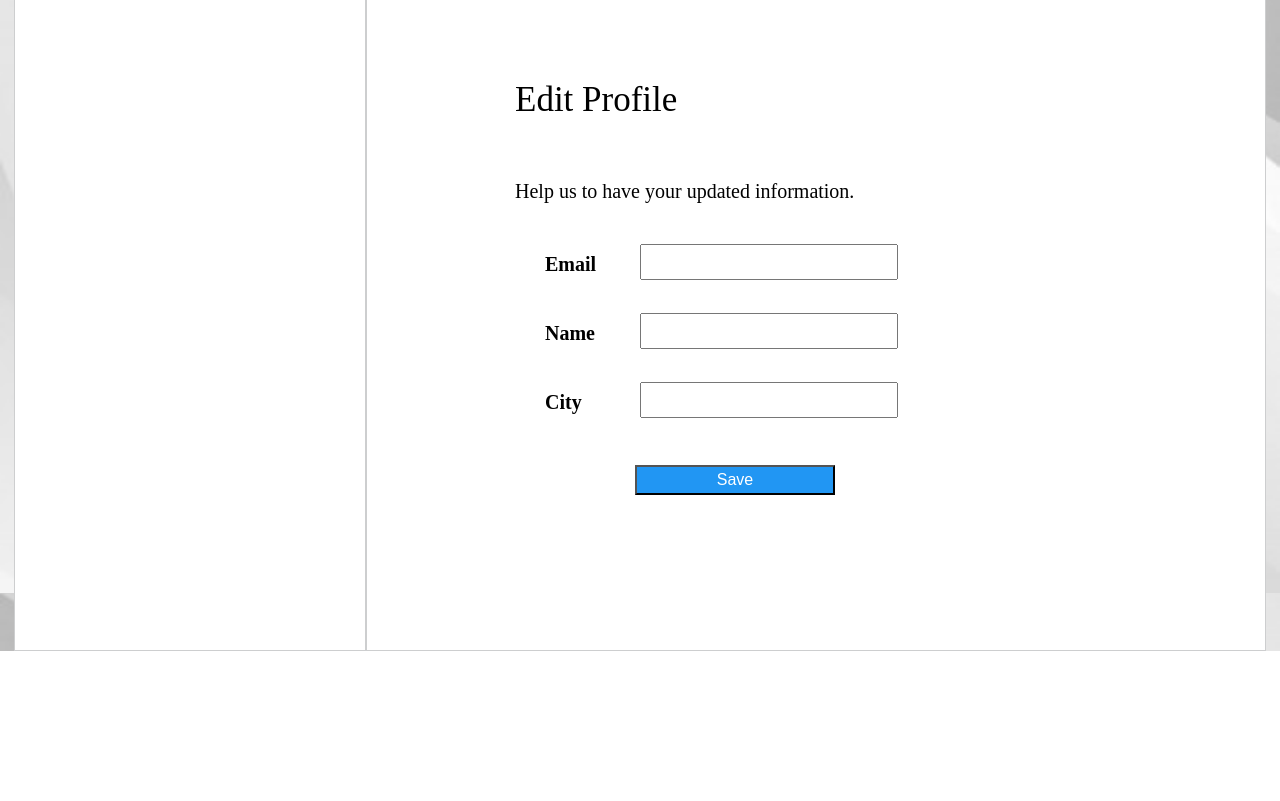
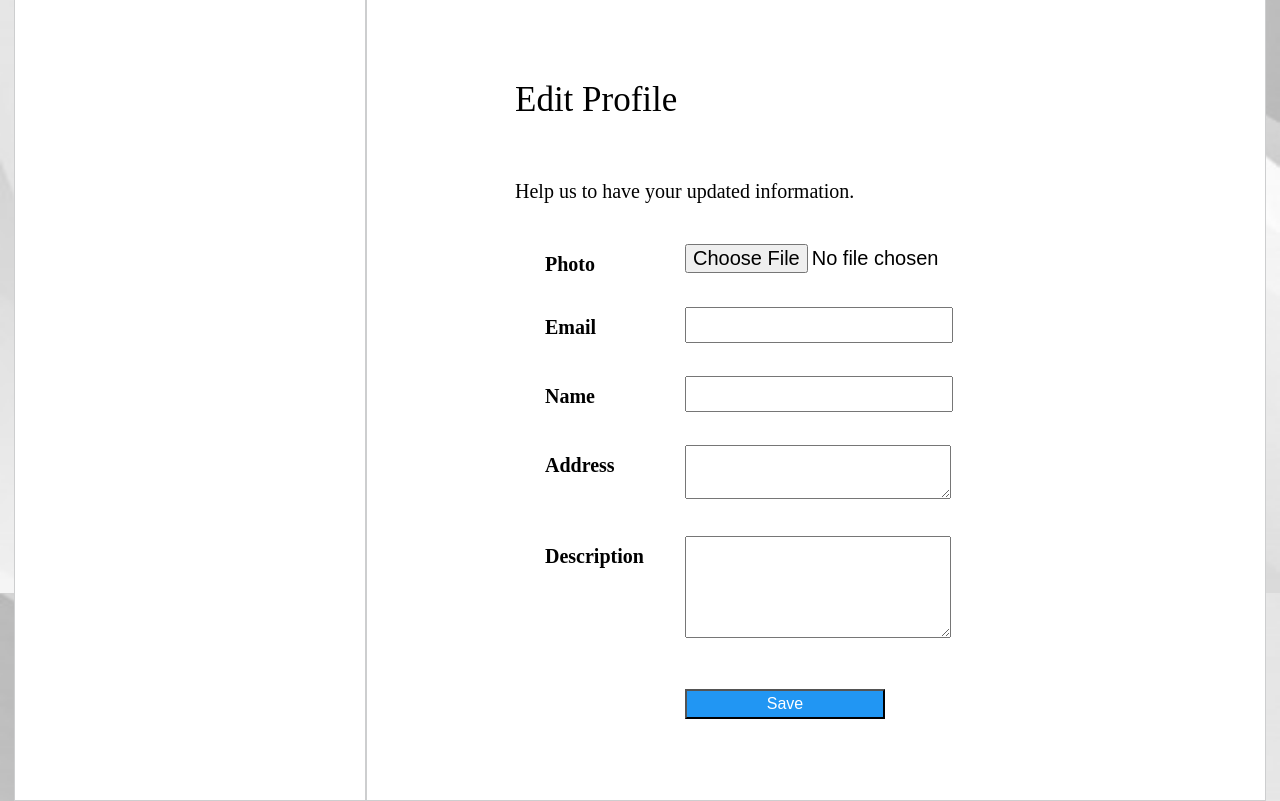
Before and after one commit to babadela3/BoardgameApp, a Spring app: template SpringApp/src/main/resources/templates/editProfile.html in a window 1280 px wide. Shown: the part 357-1158 px from the top of the page. Before the commit the page ends 1008 px from the top, so only its background shows below. Run offline with Thymeleaf, Linux system fonts and the light colour scheme; the template is opened without the code that fills it, so the values that code supplies are empty; some libraries are stand-ins or nearby versions.

Commit message:
Add profile photo functionality

```diff
--- a/SpringApp/src/main/java/ro/bg/service/PubService.java
+++ b/SpringApp/src/main/java/ro/bg/service/PubService.java
@@ -7,6 +7,8 @@ import ro.bg.model.Pub;
 public interface PubService {
 
     Pub getPub(Account account) throws BoardGameServiceException;
+
+    Pub getPubByEmail(String email);
 
     void createPub(Pub pub);
 
--- a/SpringApp/src/main/java/ro/bg/service/PubServiceImpl.java
+++ b/SpringApp/src/main/java/ro/bg/service/PubServiceImpl.java
@@ -30,6 +30,11 @@ public class PubServiceImpl implements PubService{
         pub.setPassword(null);
         pub.setReservations(null);
         return pub;
+    }
+
+    @Override
+    public Pub getPubByEmail(String email) {
+        return pubDAO.findByEmail(email);
     }
 
     @Override
--- a/SpringApp/src/main/resources/static/css/menu.css
+++ b/SpringApp/src/main/resources/static/css/editprofile.css
@@ -88,14 +88,11 @@ html, body
 #divProfileName {
     width: 59%;
     display: inline-block;
-    border-color: red;
 }
 
 #divProfileButton {
     width: 39%;
     display: inline-block;
-    border-color: coral;
-    float:left;
 }
 
 #divProfilePhotos {
@@ -116,11 +113,12 @@ html, body
 #profileName {
     float:right;
     font-size:25px;
-    margin-right:47px;
+    margin-right:100px;
 }
 
 #profileButton {
     float: left;
+    margin-left: 20px;
     border: thin solid #CDCECF;
     outline: none;
     font-size: 15px;
@@ -153,67 +151,13 @@ html, body
     font-size:20px;
 }
 
-#divOptions {
-    width: 600px;
-    margin: auto;
-    margin-top: 10px;
-    padding: 18px;
-    overflow: auto;
-    border-top: thin solid #CDCECF;
-}
-
-.options {
-    width:22%;
-    display: inline-block;
-}
-
-#optionAlbums, #optionUpload, #optionPhotos, #optionCreate {
-    font-size: 18px;
-    cursor: pointer;
-    color: black;
-}
-
-#optionPhotos, #optionAlbums:hover, #optionUpload:hover, #optionPhotos:hover, #optionCreate:hover {
-    font-weight: bold;
-    cursor: pointer;
-    color: black;
-}
-
 #divMenu {
+    background-color: white;
     width: 1250px;
+    height: 800px;
     display: block;
     margin: auto;
-    margin-bottom: 100px;
-    padding: 18px;
-
-}
-
-.divImg {
-    width: 30%;
-    border: thin solid #CDCECF;
-    display: inline-block;
-    margin: 18px;
-    left: 0px;
-    float: left;
-}
-
-.description {
-    height: 50px;
-    background-color: white;
-}
-
-.imgPresentation {
-    width: 100%;
-    height: 300px;
-}
-
-.divEditProfile {
-    display:none;
-    background-color: white;
-    width: 1250px;
-    height: 650px;
-    display: block;
-    margin: auto;
+    margin-top: 20px;
     margin-bottom: 100px;
     border: thin solid #CDCECF;
 }
@@ -253,7 +197,7 @@ html, body
     font-size: 20px;
 }
 
-#divEditEmailLabel, #divEditNameLabel, #divEditCityLabel, #divEditPictureLabel {
+#divEditFileUpload,#divEditEmailLabel, #divEditNameLabel, #divEditAddressLabel, #divEditPictureLabel, #divEditDescriptionLabel {
     margin-top: 10px;
     width: 100px;
     text-align: left;
@@ -261,33 +205,39 @@ html, body
     margin-right: 50px;
 }
 
-#editEmailLabel, #editNameLabel, #editCityLabel {
+#editFileUpload,#editEmailLabel, #editNameLabel, #editAddressLabel, #editDescriptionLabel {
     font-size: 20px;
     font-weight: bold;
 }
 
-#divEditEmailText, #divEditNameText, #divEditCityText {
+#divEditFileUploadText,#divEditEmailText, #divEditNameText, #divEditAddressText, #divEditDescriptionText {
     display: inline-block;
-    width: 250px;
+    width: 260px;
     text-align: left;
     position: relative;
     bottom: 32px;
     right: 100px;
+    margin-left:100px;
 }
 
 
 
-#editEmailText, #editNameText, #editCityText {
+#editFileUploadText,#editEmailText, #editNameText {
     height: 30px;
     width: 100%;
     font-size: 20px;
+}
+
+#editDescriptionText, #editAddressText{
+     width: 100%;
+     font-size: 20px;
 }
 
 
 #divButtonEdit {
     width: 200px;
     text-align: left;
-    margin-left: 70px;
+    margin-left: 220px;
     margin-right: 50px;
 }
 
@@ -308,7 +258,3 @@ html, body
     height: 30px;
     cursor: pointer;
 }
-
-.form{
-    display:inline-block;
-}
--- a/SpringApp/src/main/resources/static/js/editProfile.js
+++ b/SpringApp/src/main/resources/static/js/editProfile.js
@@ -0,0 +1,13 @@
+function onFileSelected(event) {
+  var selectedFile = event.target.files[0];
+  var reader = new FileReader();
+
+  var imgtag = document.getElementById("myimage");
+  imgtag.title = selectedFile.name;
+
+  reader.onload = function(event) {
+    imgtag.src = event.target.result;
+  };
+
+  reader.readAsDataURL(selectedFile);
+}
--- a/SpringApp/src/main/resources/templates/editProfile.html
+++ b/SpringApp/src/main/resources/templates/editProfile.html
@@ -2,7 +2,7 @@
 <html xmlns:th="http://www.thymeleaf.org">
 <head>
     <script type="text/javascript" src="http://code.jquery.com/jquery-1.7.1.min.js"></script>
-    <link rel="stylesheet" type="text/css" href="/css/edit.css"/>
+    <link rel="stylesheet" type="text/css" href="/css/editprofile.css"/>
     <script src="/js/editProfile.js"></script>
 </head>
 <body>
@@ -25,7 +25,7 @@
 
 <div id="divProfile">
     <div id="divProfilePicture">
-        <img src="https://encrypted-tbn0.gstatic.com/images?q=tbn:ANd9GcRU1y7FYK3KgOBjxsEpXyMesq7vGidgYu1wkqLgcihQe63nPmpR" class="roundedcorners"/>
+        <img th:src="'/images?email=' + ${pub.getEmail()}" class="roundedcorners"/>
     </div>
     <div id="divProfileInfo">
         <div id="divProfileName">
@@ -57,28 +57,42 @@
         <div id="divEditInfo">
             <label id="editInfo">Help us to have your updated information.</label>
         </div>
+        <form action="#" th:action="@{/updatePub}" method="post" enctype="multipart/form-data">
+            <div id="divEditFileUpload">
+                <label id="editFileUpload">Photo</label>
+            </div>
+            <div id="divEditFileUploadText">
+                <input id="editFileUploadText" type="file" name="file" />
+            </div>
             <div id="divEditEmailLabel">
                 <label id="editEmailLabel">Email</label>
             </div>
             <div id="divEditEmailText">
-            <input type="text" id="editEmailText" readonly="true"/>
+                <input type="hidden" name="id" th:value="${pub.getId()}"/>
+                <input type="text" name="email" id="editEmailText" readonly="true" th:value="${pub.getEmail()}"/>
             </div>
             <div id="divEditNameLabel">
                 <label id="editNameLabel">Name</label>
             </div>
             <div id="divEditNameText">
-            <input type="text" id="editNameText"/>
+                <input type="text" name="name" id="editNameText" th:value="${pub.getName()}"/>
             </div>
-        <div id="divEditCityLabel">
-            <label id="editCityLabel">City</label>
+            <div id="divEditAddressLabel">
+                <label id="editAddressLabel">Address</label>
             </div>
-        <div id="divEditCityText">
-            <input type="text" id="editCityText" />
+            <div id="divEditAddressText">
+                <textarea name="address" id="editAddressText" rows="2" cols="50" th:text="${pub.getAddress()}"></textarea>
+            </div>
+            <div id="divEditDescriptionLabel">
+                <label id="editDescriptionLabel">Description</label>
+            </div>
+            <div id="divEditDescriptionText">
+                <textarea name="description" id="editDescriptionText" rows="4" cols="50" th:text="${pub.getDescription()}"></textarea>
             </div>
             <div id="divButtonEdit">
-            <input type="button" id="buttonEdit" value="Save" />
+                <input type="submit" id="buttonEdit" value="Save" />
             </div>
-
+        </form>
     </div>
 </div>
 </body>
```
Also changed, not shown: SpringApp/src/main/java/ro/bg/controller/PubController.java (+52 -15 lines), SpringApp/src/main/java/ro/bg/model/Pub.java (+16 -4 lines), SpringApp/src/main/resources/static/css/menuPage.css (renamed from SpringApp/src/main/resources/static/css/edit.css, +46 -110 lines), SpringApp/src/main/resources/templates/store.html (+8 -2 lines), SpringApp/src/main/resources/static/images/custom.png (added), 12 other files. Lines whose indentation alone changed are shown as unchanged.
